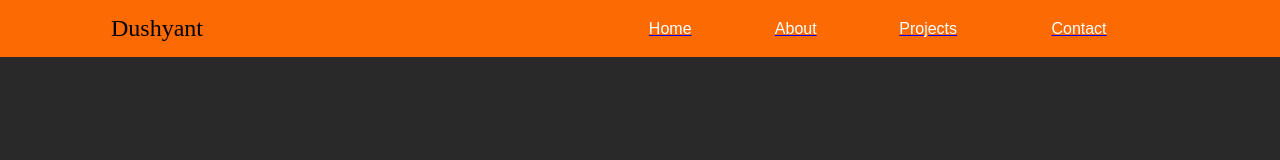
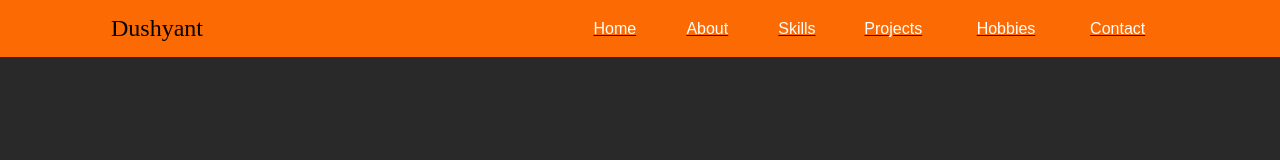
Before and after one commit to Dushyant029/Portfolio-Only-HTML, a plain HTML site: page index.html in a window 1280 px wide. Shown: the top 160 px of the page. Drawn offline with Linux system fonts and the light colour scheme.

Commit message:
Update index.html

```diff
--- a/index.html
+++ b/index.html
@@ -29,13 +29,25 @@
            	   	  	 <font face="arial" color="#ffffff" size="3">
            	         About
            	        </font></a>
-           	    </td>
+				   </td>
+
+			   <td><a href="#skills">
+					<font face="arial" color="#ffffff" size="3">
+				  Skills
+			  </font></a>
+			  </td>
 
            	   <td><a href="#portfolio">
            	   	 <font face="arial" color="#ffffff" size="3">
            	      Projects
            	  </font></a>
 				 </td>
+
+				 <td><a href="#hobbies">
+					<font face="arial" color="#ffffff" size="3">
+				  Hobbies
+			  </font></a>
+			  </td>
 
            	   <td><a href="#contact">
            	   	<font face="arial" color="#ffffff" size="3">
@@ -154,7 +166,7 @@
 
 
 <!-- Start Skills -->
-<table border="0" width="100%" cellpadding="0" cellspacing="0" bgcolor="#292929">
+<table border="0" id="skills" width="100%" cellpadding="0" cellspacing="0" bgcolor="#292929">
   <tr>
   	 <td>
   	 	<table border="0" width="85%" cellpadding="15" cellspacing="0" align="center">
@@ -431,7 +443,7 @@
 <!-- End Portfolio -->
 
 <!-- Start Hobbies -->
-<table border="0" width="100%" cellpadding="0" cellspacing="0" bgcolor="#292929">
+<table border="0" id="hobbies" width="100%" cellpadding="0" cellspacing="0" bgcolor="#292929">
 	<tr>
 		 <td>
 			 <table border="0" width="85%" cellpadding="15" cellspacing="0" align="center">
@@ -464,6 +476,7 @@
 					</tr>
 				</table>
 			  </td>
+
 
 			  <td width="33.33%" valign="top">
 				<table border="0" width="100%" cellpadding="15" cellspacing="0" align="center" bgcolor="#353535">
```
